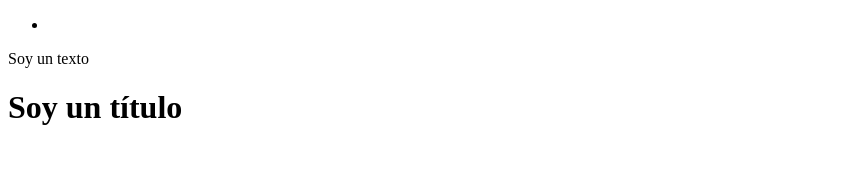
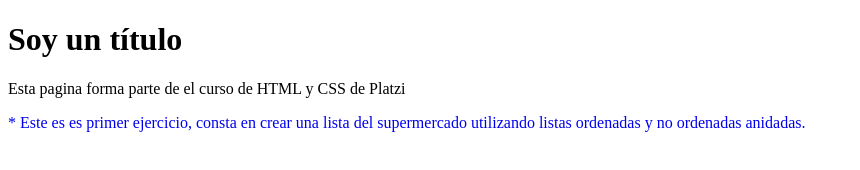
Before and after one commit to Alexis-dev508/Curso-de-HTML-y-CSS-en-Platzi, a plain HTML site: page index.html in a window 1280 px wide. Shown: the whole page, without its empty margins (0-860 px from the left). Drawn offline with Linux system fonts and the light colour scheme.

Commit message:
Ordené un poquito el index y agregué un link a la página de la lista del super

```diff
--- a/index.html
+++ b/index.html
@@ -17,22 +17,28 @@
     </header>
     <!-- Etiqueta para el contenido principal -->
     <main>
+        <h1>Soy un título</h1>
+        <p>Esta pagina forma parte de el curso de HTML y CSS de Platzi</p>
+        <a href="./lista_del_super.html">* Este es es primer ejercicio, consta en crear una lista del supermercado
+            utilizando
+            listas ordenadas y no ordenadas anidadas.</a>
         <!-- Crea una sección -->
         <section>
             <!-- Crea un articulo -->
             <article>
+
             </article>
         </section>
         <!-- Lista desordenada -->
         <ul>
             <!-- Emento de una lista -->
-            <li></li>
+
         </ul>
         <!-- Lista ordenada -->
         <ol></ol>
     </main>
-    <p>Soy un texto</p>
-    <h1>Soy un título</h1>
+
+
     <footer></footer>
 </body>
 
```
